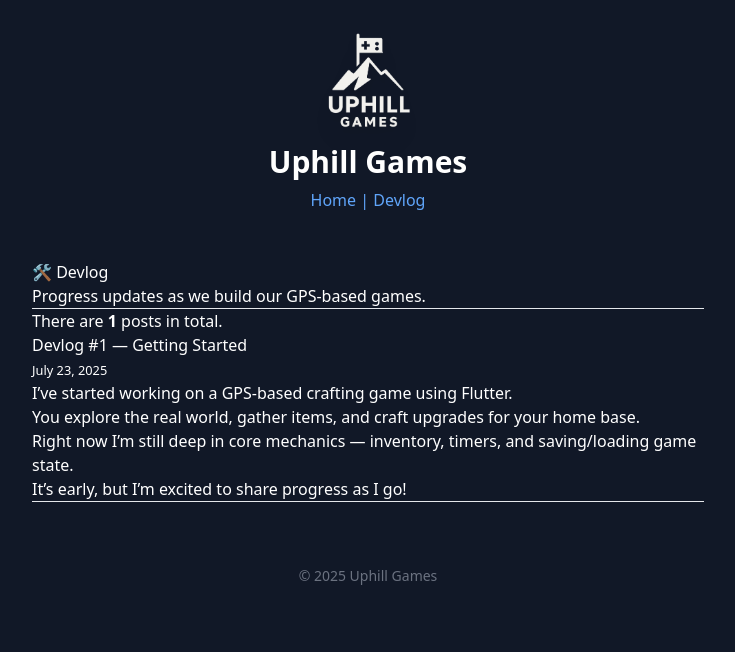
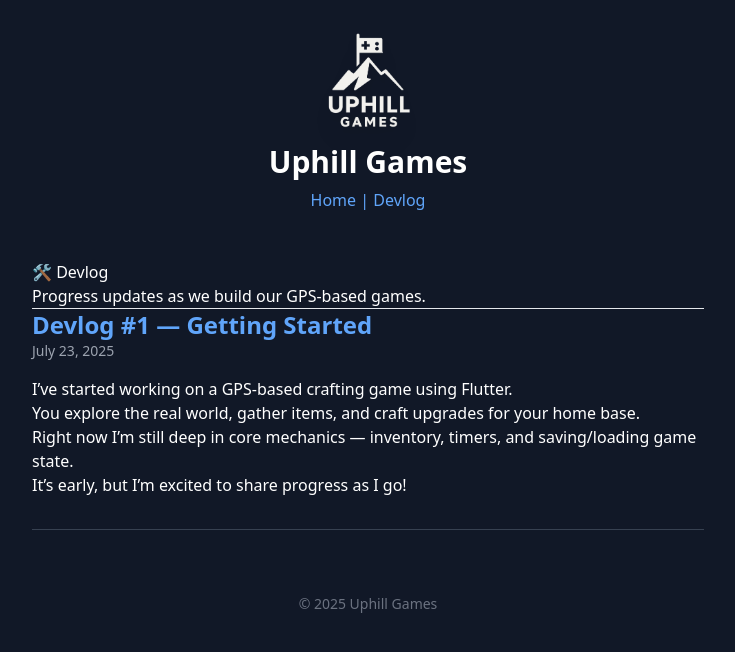
Before and after one commit to Geoboardman/uphillgames, a Jekyll site: the page built from devlog.md, in a window 1280 px wide. Shown: the top 652 px of the page, without its empty margins (272-1007 px from the left). Built offline with Jekyll 4.4.1, drawn with Linux system fonts in a browser that asks for light colours; nearby versions of some CDN libraries.

Commit message:
adding some spacing

```diff
--- a/devlog.md
+++ b/devlog.md
@@ -10,16 +10,13 @@ Progress updates as we build our GPS-based games.
 
 ---
 
-There are **{{ site.posts | size }}** posts in total.
-
 {% for post in site.posts %}
 
-## {{ post.title }}
-
-<small>{{ post.date | date: "%B %d, %Y" }}</small>
-
-{{ post.content }}
-
----
-
+<div class="mb-12 pb-8 border-b border-gray-700">
+  <h2 class="text-2xl font-semibold text-blue-400">{{ post.title }}</h2>
+  <p class="text-sm text-gray-400 mb-4">{{ post.date | date: "%B %d, %Y" }}</p>
+  <div class="prose prose-invert max-w-none">
+    {{ post.content }}
+  </div>
+</div>
 {% endfor %}
```
